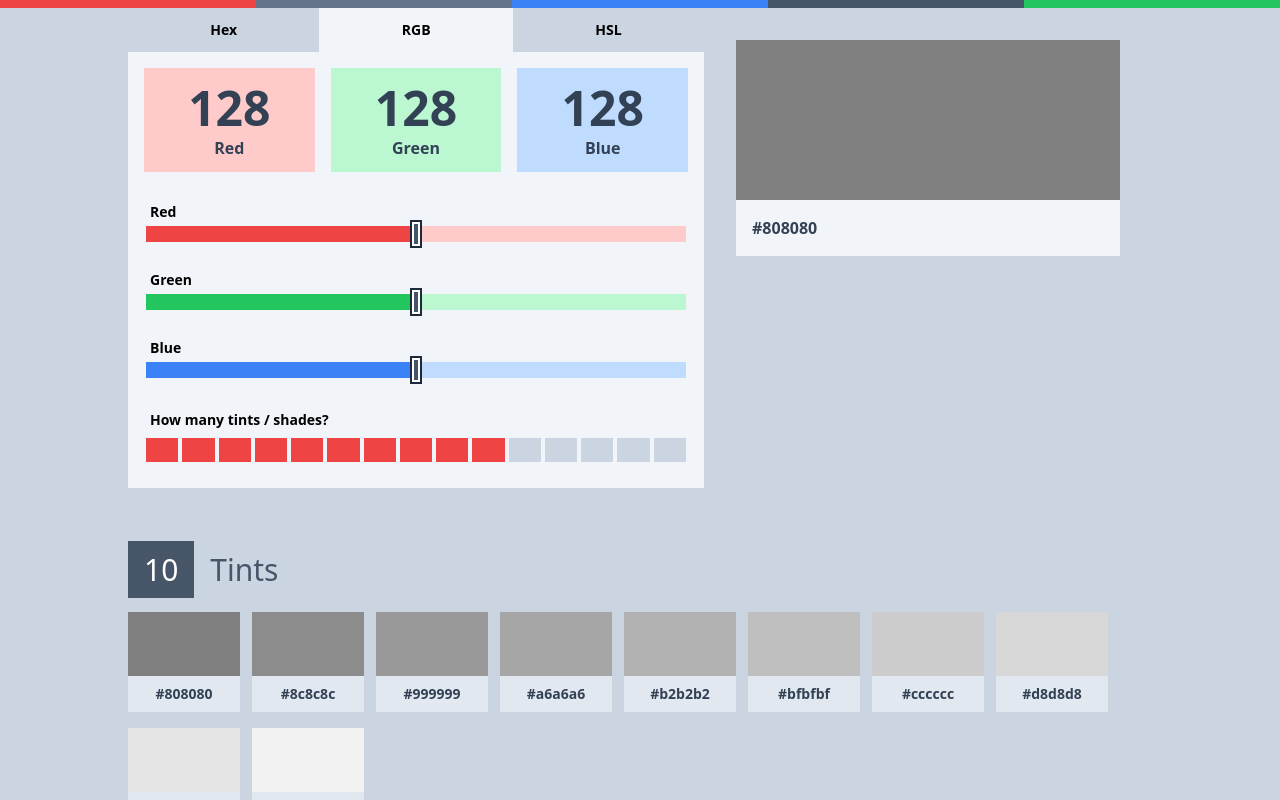
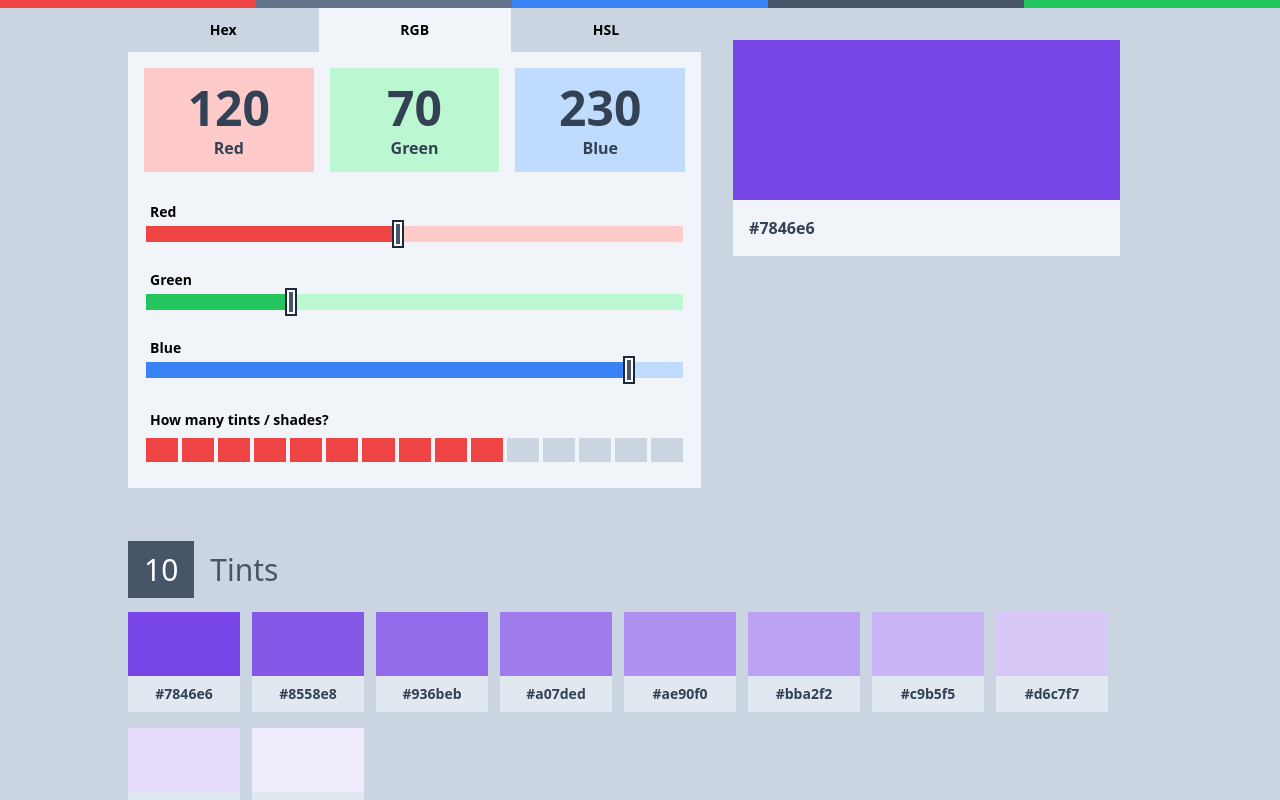
Before and after one commit to reactry/shades, a React (Create React App) app: page / in a window 1280 px wide. Shown: the top 800 px of the page. Built offline with nearby package versions, Linux system fonts and the light colour scheme.

Commit message:
Set default color to rgb(120, 70, 230)

```diff
--- a/src/MainComponent/MainComponent.js
+++ b/src/MainComponent/MainComponent.js
@@ -6,9 +6,9 @@ import ColorOutput from './Output';
 
 
 export default function MainComponent ({settings}) {
-	let [red, setRed] = React.useState(128);
-	let [green, setGreen] = React.useState(128);
-	let [blue, setBlue] = React.useState(128);
+	let [red, setRed] = React.useState(120);
+	let [green, setGreen] = React.useState(70);
+	let [blue, setBlue] = React.useState(230);
 
 	let [n, setN] = React.useState(10);
 
```
